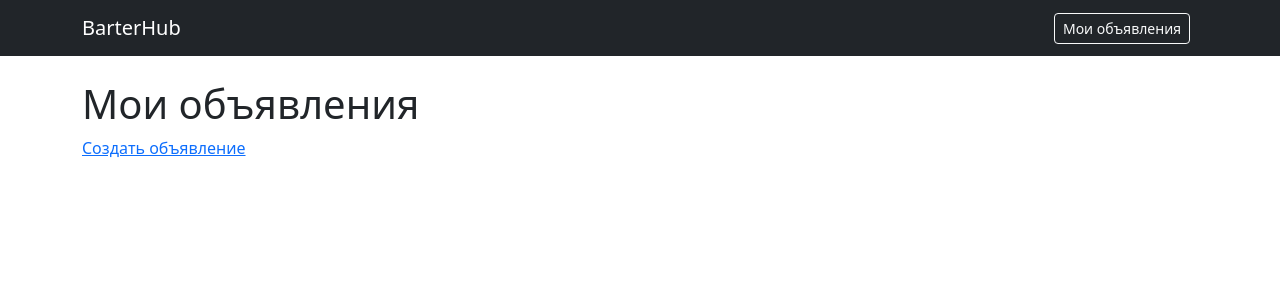
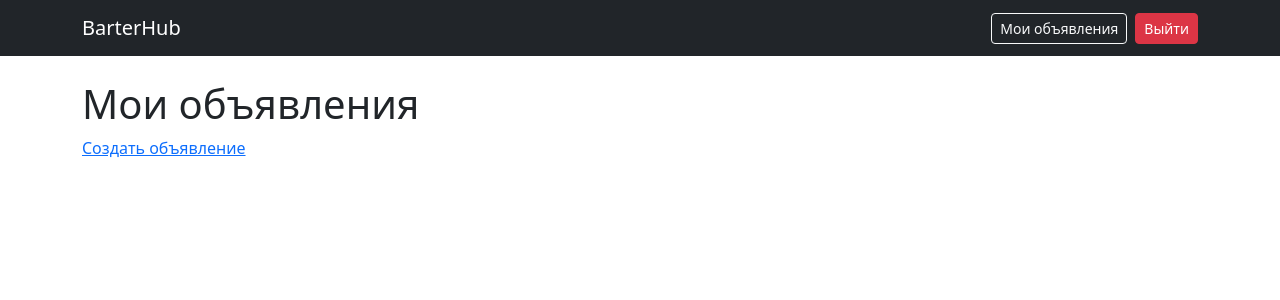
Before and after one commit to AABarabanov/barter-hub, a Django app: page /my/ in a window 1280 px wide. Shown: the top 300 px of the page. Run offline with Django 5.2, Linux system fonts and the light colour scheme; the visitor is signed in with stand-in values (Sample User, id 1); data that the repository does not hold is empty.

Commit message:
BarterHub : добавлена кнопка выхода из аккаунта, обновлен frontend

```diff
--- a/barterhub/barterhub/urls.py
+++ b/barterhub/barterhub/urls.py
@@ -17,12 +17,14 @@ Including another URLconf
 
 from django.contrib import admin
 from django.urls import path, include
+from django.contrib.auth.views import LogoutView
 import ads.views
 
 urlpatterns = [
     path("", ads.views.home, name="home"),
     path("admin/", admin.site.urls),
     path("ads/", include("ads.urls")),
-    path("my/", ads.views.MyAdsListView.as_view(), name="my_ads"),  #!
+    path("my/", ads.views.MyAdsListView.as_view(), name="my_ads"),
     path("register/", ads.views.register, name="register"),
+    path("logout/", LogoutView.as_view(), name="logout"),  #!
 ]
--- a/barterhub/templates/base.html
+++ b/barterhub/templates/base.html
@@ -21,18 +21,25 @@
             transform: translateY(-5px);
             box-shadow: 0 10px 20px rgba(0,0,0,0.1);
         }
+        .logout-form {
+            display: inline; /* Чтобы форма была в одной строке с кнопками */
+        }
     </style>
-
 </head>
 
 <body>
     <nav class="navbar navbar-expand-lg navbar-dark bg-dark">
         <div class="container">
             <a class="navbar-brand" href="{% url 'home' %}">BarterHub</a>
-            <div class="d-flex">
+            <div class="d-flex align-items-center">
                 {% if user.is_authenticated %}
                     <a href="{% url 'my_ads' %}" class="btn btn-sm btn-outline-light me-2">Мои объявления</a>
+                    <form action="{% url 'logout' %}" method="post" class="logout-form">
+                        {% csrf_token %}
+                        <button type="submit" class="btn btn-sm btn-danger">Выйти</button>
+                    </form>
                 {% else %}
+                    <a href="{% url 'login' %}" class="btn btn-sm btn-outline-light me-2">Войти</a>
                     <a href="{% url 'register' %}" class="btn btn-sm btn-light">Регистрация</a>
                 {% endif %}
             </div>
```
Lines whose indentation alone changed are shown as unchanged.
